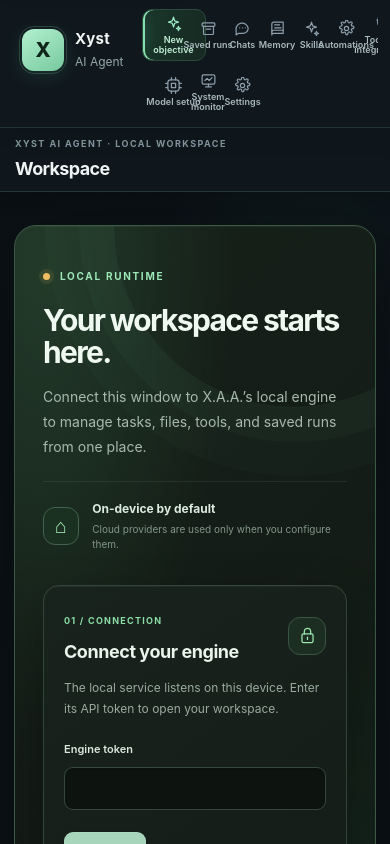
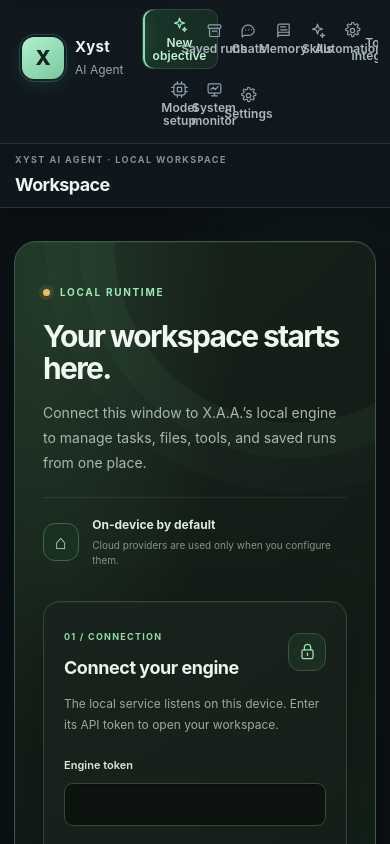
Before and after one commit to iExyst/Xyst-Ai-Agent-PC, a React (Vite) app in the folder apps/desktop/: page / in a window 390 px wide. Shown: the top 844 px of the page. Built offline with nearby package versions, Linux system fonts and the light colour scheme.

Commit message:
Improve mobile navigation readability

```diff
--- a/apps/desktop/src/style.css
+++ b/apps/desktop/src/style.css
@@ -1171,7 +1171,7 @@ body{min-height:100vh;color:var(--text);background:radial-gradient(ellipse at 78
 @media(max-width:640px){
   .side-nav{min-width:0;max-width:calc(100vw - 72px);overflow-x:auto;scrollbar-width:none;scroll-snap-type:x proximity}
   .side-nav::-webkit-scrollbar{display:none}
-  .side-nav a{flex:0 0 64px;min-width:64px;height:52px;flex-direction:column;justify-content:center;gap:3px;padding:3px 2px;font-size:9px;line-height:1.1;text-align:center;white-space:normal;text-wrap:balance;scroll-snap-align:start}
+  .side-nav a{flex:0 0 76px;min-width:76px;height:60px;flex-direction:column;justify-content:center;gap:3px;padding:3px 4px;font-size:12px;line-height:1.12;text-align:center;white-space:normal;text-wrap:balance;scroll-snap-align:start}
   .side-nav .side-icon{width:17px;height:17px}
   .side-nav .run-dot{position:absolute;top:5px;right:10px}
 }
```
Also changed, not shown: 3 other files (tests, documents, lock files or other folders).
